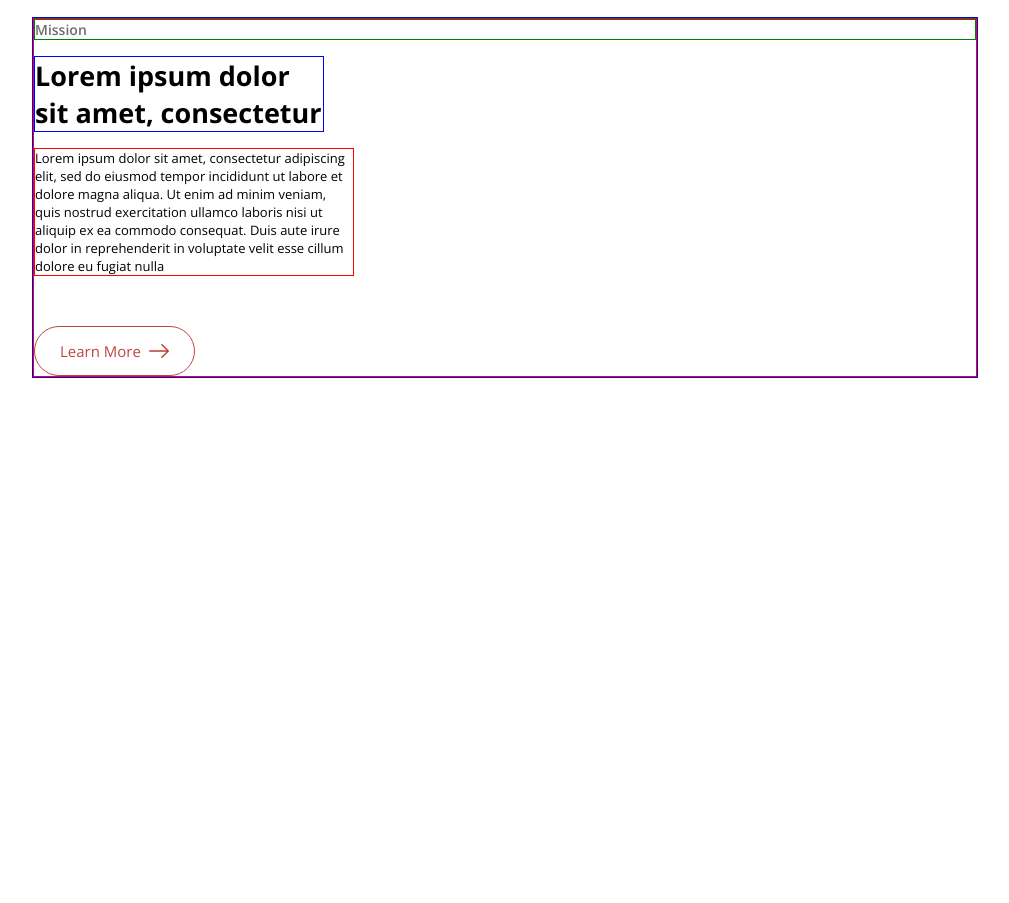
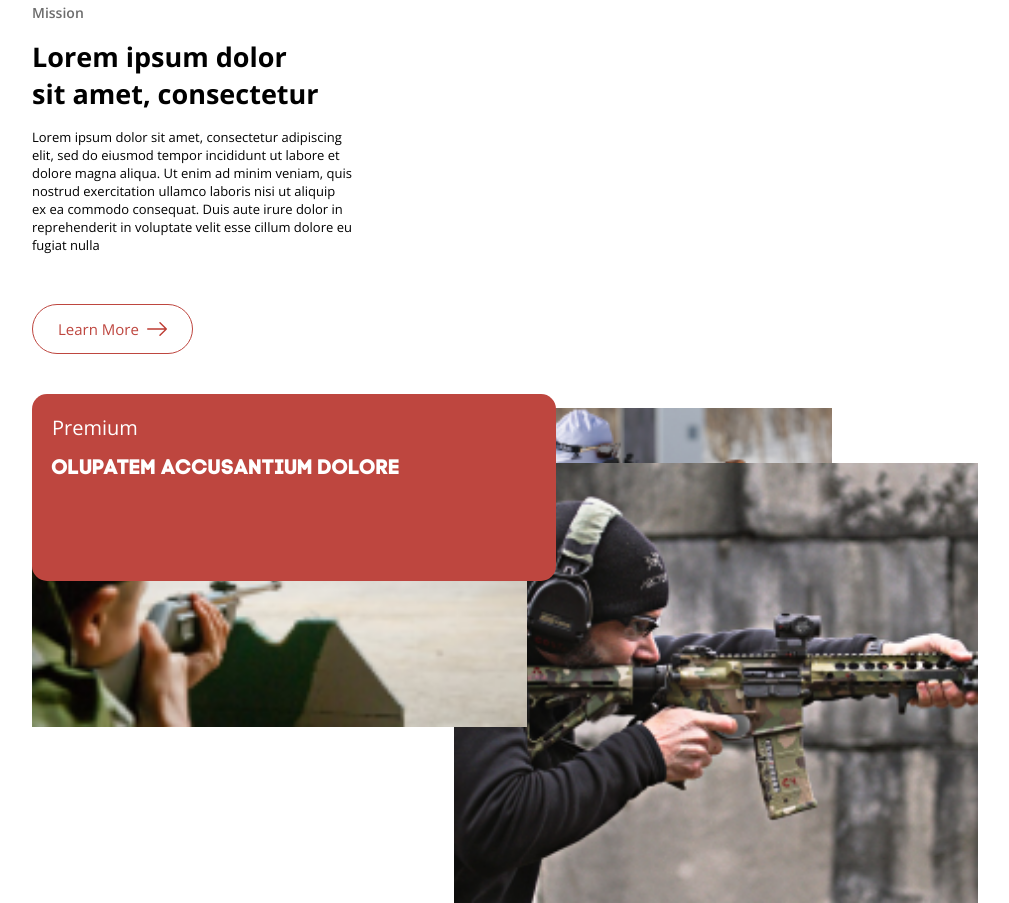
Before and after one commit to NursultanMK/shooting-fox, a website: page app/index.html in a window 1280 px wide. Shown: the part 1113-2016 px from the top of the page, without its empty margins (135-1144 px from the left). Before the commit the page ends 1551 px from the top, so only its background shows below. Drawn offline with nearby package versions, Linux system fonts and the light colour scheme; a web font is replaced by a local one.

Commit message:
create mission page

```diff
--- a/app/index.html
+++ b/app/index.html
@@ -87,6 +87,23 @@
                             </figure>
                         </div>
                     </div>
+                    <div class="c-premium">
+                        <div class="c-premium__block">
+                            <h1 class="t-premium c-premium__premium-heading">Premium</h1>
+                            <h1 class="t-premium-subheading c-premium__premium-subheading">Olupatem accusantium dolore</h1>
+                        </div>
+                        <div class="c-premium__images">
+                            <figure class="c-premium__image-one">
+                                <img class="c-premium__image" src="images/mission1.png" alt="Image" >
+                            </figure>
+                            <figure class="c-premium__image-two">
+                                <img class="c-premium__image" src="images/mission2.png" alt="Image" >
+                            </figure>
+                            <figure class="c-premium__image-three">
+                                <img class="c-premium__image" src="images/mission3.png" alt="Image" >
+                            </figure>
+                        </div>
+                    </div>
                 </div>
             </div>
         </section>
--- a/app/scss/base/_typography.scss
+++ b/app/scss/base/_typography.scss
@@ -21,3 +21,11 @@ body {
     font-size: 9rem;
   }
 }
+.t-premium {
+  font-size: 2rem;
+  font-weight: 200;
+}
+
+.t-premium-subheading {
+  font-family: 'Code Pro', sans-serif;
+}
--- a/app/scss/components/_c-description-icons.scss
+++ b/app/scss/components/_c-description-icons.scss
@@ -1,9 +1,6 @@
 .c-description {
-  //border: 1px solid purple;
-  background: blue;
 
   &__col {
-    border: 1px solid red;
     display: flex;
     flex-direction: column;
     justify-content: center;
@@ -15,7 +12,6 @@
   }
   &__icon {
     width: 5rem;
-    border: 1px solid black;
     display: flex;
     justify-content: center;
     align-items: center;
@@ -25,7 +21,6 @@
     }
   }
   &__text {
-    border: 1px solid red;
     text-align: center;
     font-weight: 600;
   }
--- a/app/scss/components/_c-mission-description.scss
+++ b/app/scss/components/_c-mission-description.scss
@@ -1,21 +1,18 @@
 .c-mission-description {
-  border: 1px solid red;
+  margin-bottom: 4rem;
 
   &__title {
     color: $text-light-grey-color;
     font-weight: 600;
-    border: 1px solid green;
     margin-bottom: 1.6rem;
   }
   &__heading {
-    border: 1px solid blue;
     width: 29rem;
     font-size: 2.7rem;
     margin-bottom: 1.6rem;
   }
   &__text {
     width: 32rem;
-    border: 1px solid red;
     font-size: 1.3rem;
     margin-bottom: 5rem;
   }
--- /dev/null
+++ b/app/scss/components/_c-premium.scss
@@ -0,0 +1,55 @@
+.c-premium {
+  position: relative;
+  padding-bottom: 50 / 325 * 100%;
+
+  &__block {
+    border-radius: 1.5rem;
+    width: 180 / 325 * 100%;
+    padding: 2rem 2rem 10rem 2rem;
+    background: $color-red;
+  }
+  &__premium-heading {
+    margin-bottom: 1.5rem;
+    color: $heading-primary-color;
+  }
+  &__premium-subheading {
+    color: $heading-primary-color;
+  }
+  &__images {
+    z-index: -9;
+    position: absolute;
+    top: 0;
+    right: 0;
+    bottom: 0;
+    left: 0;
+  }
+  &__image-one {
+    position: absolute;
+    top: 14 / 325 * 100%;
+    right: 50 / 325 * 100%;
+    width: 120 / 325 * 100%;
+    display: flex;
+    justify-content: center;
+    align-items: center;
+  }
+  &__image-two {
+    position: absolute;
+    width: 180 / 325 * 100%;
+    top: 67 / 325 * 100%;
+    right: 0;
+    display: flex;
+    justify-content: center;
+    align-items: center;
+  }
+  &__image-three {
+    position: absolute;
+    width: 170 / 325 * 100%;
+    bottom: 0;
+    display: flex;
+    justify-content: center;
+    align-items: center;
+  }
+  &__image {
+    width: 100%;
+  }
+}
--- a/app/scss/main.scss
+++ b/app/scss/main.scss
@@ -15,7 +15,8 @@
   "components/c-logotype",
   "components/c-mission-description",
   "components/c-navigation",
-  "components/c-play-button";
+  "components/c-play-button",
+  "components/c-premium";
 
 // Layout
 @import
--- a/app/scss/page/_p-mission.scss
+++ b/app/scss/page/_p-mission.scss
@@ -7,11 +7,9 @@
   }
 
   &__heading {
-    border: 1px solid black;
     margin-bottom: 5rem;
   }
 
   &__body {
-    border: 1px solid blue;
   }
 }
```
Also changed, not shown: app/css/main.css, app/images/mission1.png (added), app/images/mission2.png (added), app/images/mission3.png (added).
